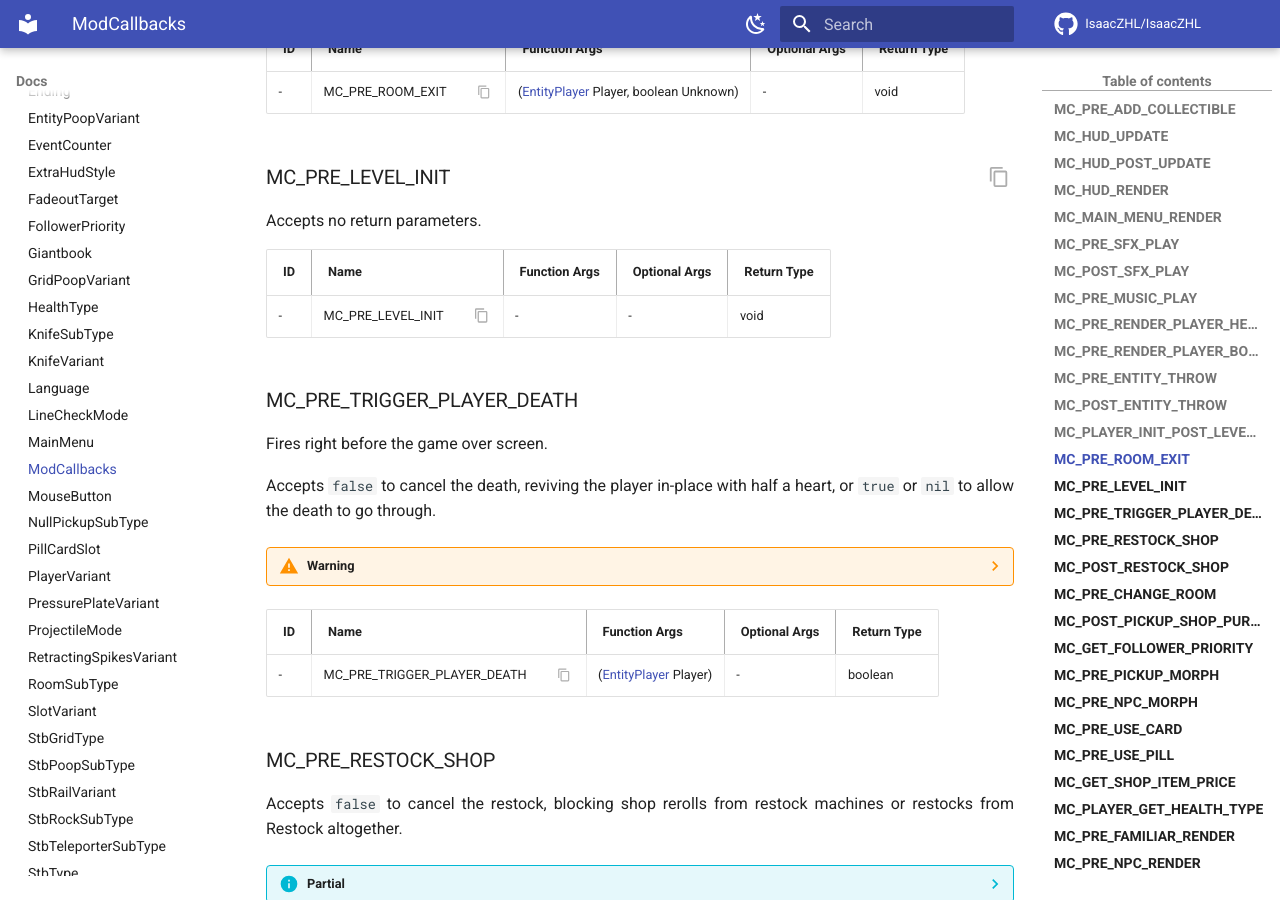
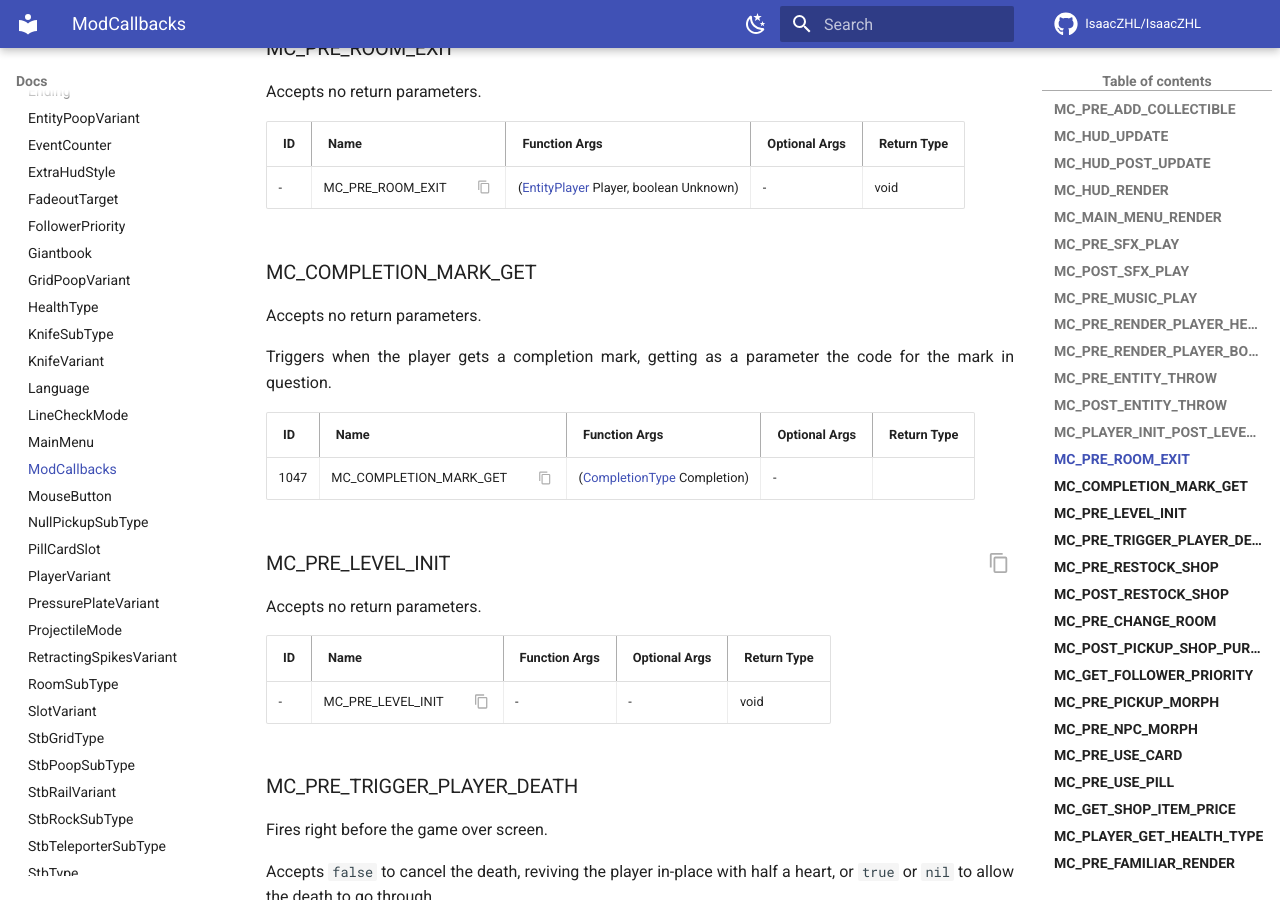
Before and after one commit to TeamREPENTOGON/REPENTOGON, an MkDocs documentation site: the page built from documentation/docs/enums/ModCallbacks.md, in a window 1280 px wide and 900 px high, scrolled down 7783 px. Built offline with MkDocs 1.6.1 and Material for MkDocs 9.7.7, drawn with Linux system fonts in a browser that asks for light colours; comment, search, counter and statistics services are not loaded; the version menu is left out; some of the changed text lies outside the part shown.

Commit message:
Completion Callback to docs, Player Param to AddItems

````diff
--- a/documentation/docs/enums/ModCallbacks.md
+++ b/documentation/docs/enums/ModCallbacks.md
@@ -3,14 +3,14 @@
 This is a list of all new callbacks added by REPENTOGON.
 
 ### MC_PRE_ADD_COLLECTIBLE
-Accepts a table of parameters: `{Type, Charge, FirstTime, Slot, VarData}`
+Accepts a table of parameters: `{Type, Charge, FirstTime, Slot, VarData, Player}`
 
 Alternatively accepts a [CollectibleType](https://wofsauge.github.io/IsaacDocs/rep/enums/CollectibleType.html) to change the type without changing any other parameters
 
 ???- example "Example Code"
     This code will transform every collectible into Money = Power once the player picks it up.
     ```lua
-    function mod:myFunction(Type, Charge, FirstTime, Slot, VarData)
+    function mod:myFunction(Type, Charge, FirstTime, Slot, VarData, Player)
         return CollectibleType.COLLECTIBLE_MONEY_EQUALS_POWER
     end
     mod:AddCallback(ModCallbacks.MC_PRE_ADD_COLLECTIBLE, mod.myFunction)
@@ -18,7 +18,7 @@
 
     This code will force active items to be uncharged on pickup.
     ```lua
-    function mod:myFunction(Type, Charge, FirstTime, Slot, VarData)
+    function mod:myFunction(Type, Charge, FirstTime, Slot, VarData, Player)
         return {Type, 0, FirstTime, Slot, VarData}
     end
     mod:AddCallback(ModCallbacks.MC_PRE_ADD_COLLECTIBLE, mod.myFunction)
@@ -26,7 +26,7 @@
 
 |ID|Name|Function Args|Optional Args|Return Type|
 |:--|:--|:--|:--|:--|
-|- |MC_PRE_ADD_COLLECTIBLE {: .copyable } | ([CollectibleType](https://wofsauge.github.io/IsaacDocs/rep/enums/CollectibleType.html) Type, int Charge, boolean FirstTime, int Slot, int VarData)| [CollectibleType](https://wofsauge.github.io/IsaacDocs/rep/enums/CollectibleType.html) | table or [CollectibleType](https://wofsauge.github.io/IsaacDocs/rep/enums/CollectibleType.html) |
+|- |MC_PRE_ADD_COLLECTIBLE {: .copyable } | ([CollectibleType](https://wofsauge.github.io/IsaacDocs/rep/enums/CollectibleType.html) Type, int Charge, boolean FirstTime, int Slot, int VarData, [EntityPlayer](https://wofsauge.github.io/IsaacDocs/rep/EntityPlayer.html) Player)| [CollectibleType](https://wofsauge.github.io/IsaacDocs/rep/enums/CollectibleType.html) | table or [CollectibleType](https://wofsauge.github.io/IsaacDocs/rep/enums/CollectibleType.html) |
 
 ### MC_HUD_UPDATE {: .copyable }
 Accepts no return parameters.
@@ -151,6 +151,15 @@
 |ID|Name|Function Args|Optional Args|Return Type|
 |:--|:--|:--|:--|:--|
 |- |MC_PRE_ROOM_EXIT {: .copyable } | ([EntityPlayer](https://wofsauge.github.io/IsaacDocs/rep/EntityPlayer.html) Player, boolean Unknown)| - | void |
+
+### MC_COMPLETION_MARK_GET
+Accepts no return parameters.
+
+Triggers when the player gets a completion mark, getting as a parameter the code for the mark in question.
+
+|ID|Name|Function Args|Optional Args|Return Type|
+|:--|:--|:--|:--|:--|
+|1047 |MC_COMPLETION_MARK_GET {: .copyable } | ([CompletionType](CompletionType.md) Completion) | - |
 
 ### MC_PRE_LEVEL_INIT {: .copyable }
 Accepts no return parameters.
````
Also changed, not shown: 1 other file.
